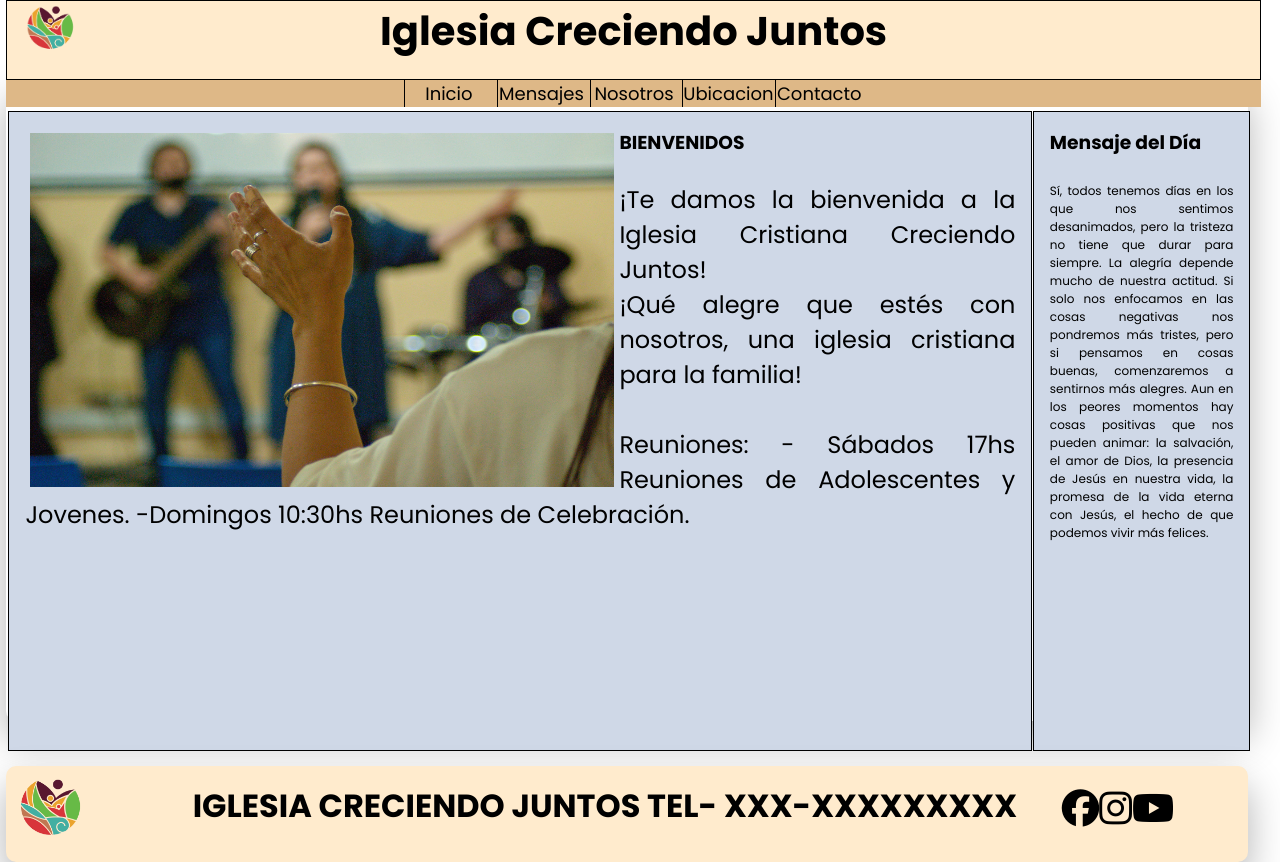
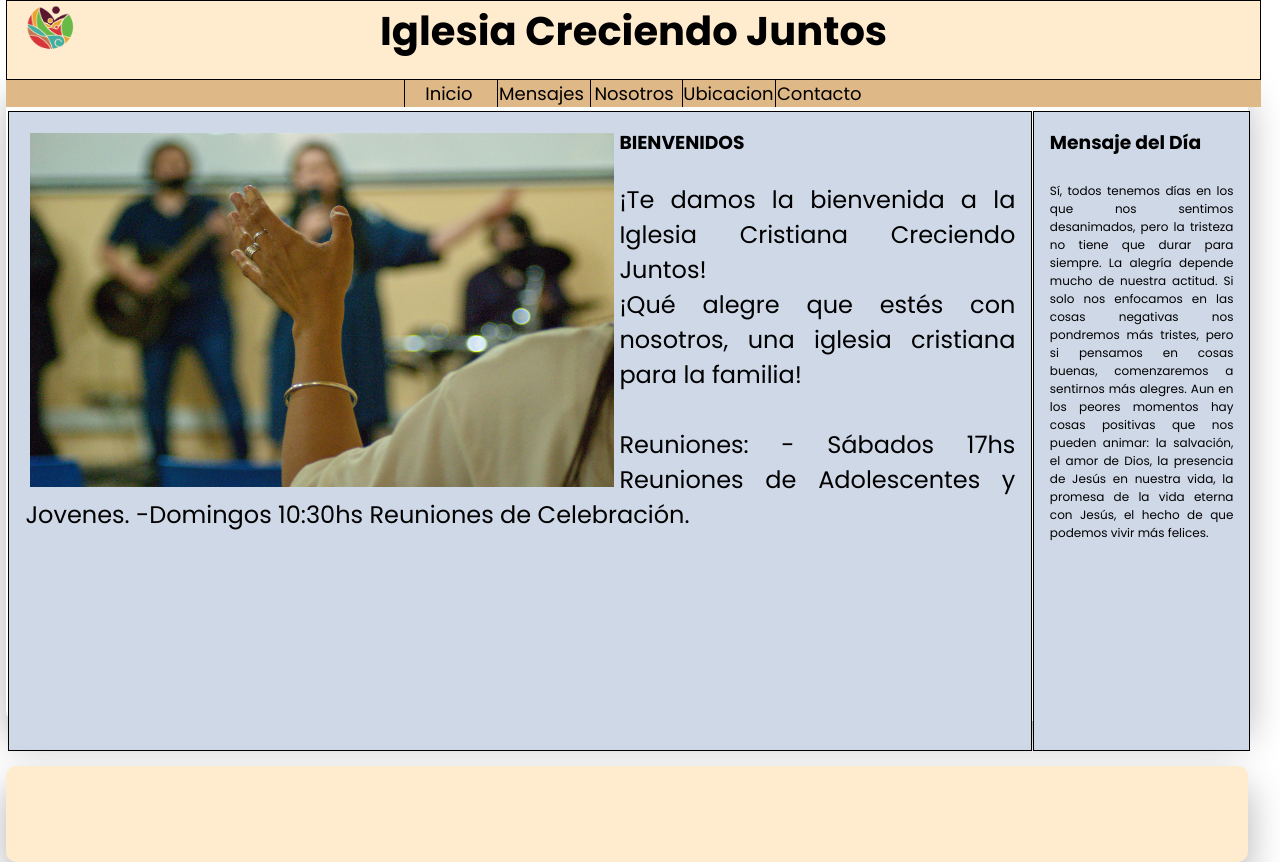
Before and after one commit to sanpablete/web, a plain HTML site: page index.html in a window 1280 px wide. Drawn offline with Linux system fonts and the light colour scheme.

Commit message:
agregando y probando git

```diff
--- a/index.html
+++ b/index.html
@@ -68,9 +68,7 @@
 
 	<footer class="footer">
 
-		<img src="./assets/Imagenes/logo2.png" alt="" class="footer_logo">
-		<h3 class="footer_redes"><i class="fa-brands fa-facebook fa-2xl"></i><i class="fa-brands fa-instagram fa-2xl"></i><i class="fa-brands fa-youtube fa-2xl"></i></h3>
-		<h3 class="footer_contacto">IGLESIA CRECIENDO JUNTOS TEL- XXX-XXXXXXXXX</h3>
+
 	</footer>
 </body>
 </html>
```
